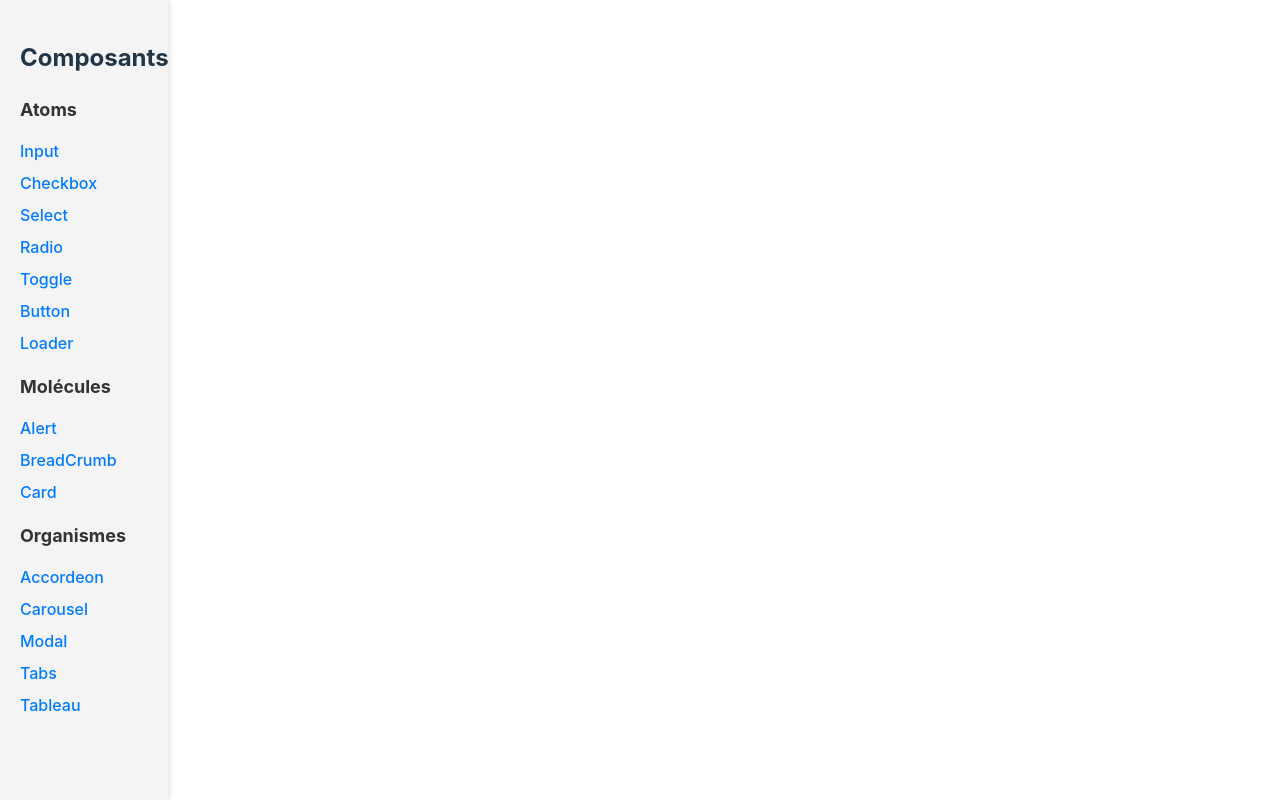
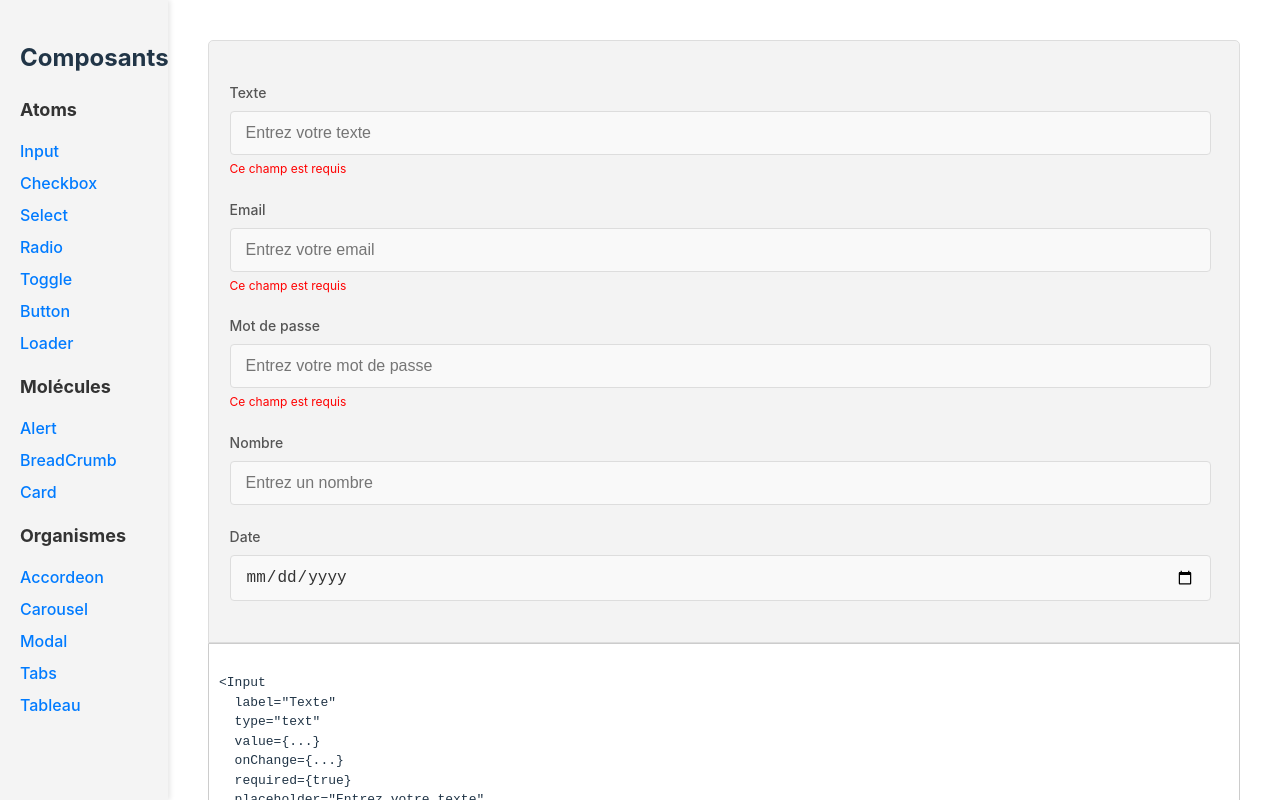
Before and after one commit to JeanFourest/potentiel, a React (Vite) app: page /input in a window 1280 px wide. Built offline with nearby package versions, Linux system fonts and the light colour scheme.

Commit message:
input complété

```diff
--- a/src/App.tsx
+++ b/src/App.tsx
@@ -11,7 +11,7 @@ import Button from "./components/Button/Button";
 import LoaderExample from "./components/Loader/Loader.example";
 import Card from "./components/Card/Card";
 import imageUrl from './components/assets/images/beau gosse.png';
-import Input from './components/Input/Input';
+import InputExample from './components/Input/Input.example';
 import Radio from './components/Radio/Radio'
 import CarouselExample from './components/Carousel/Carousel.example';
 import CheckboxExample from './components/Checkbox/Checkbox.example';
@@ -45,27 +45,6 @@ const cardData: CardData = {
     actionText: "voir plus",
     extraClass: "height-500 width-30"
 };
-
-  const [formData, setFormData] = useState({
-    text: "",
-    email: "",
-    password: "",
-    number: "",
-    date: "",
-  });
-
-  const handleChange = (e: React.ChangeEvent<HTMLInputElement>) => {
-    const { name, value } = e.target;
-    setFormData({
-      ...formData,
-      [name]: value, // Met à jour l'état pour le champ spécifique
-    });
-  };
-
-  const handleSubmit = (e: React.FormEvent) => {
-    e.preventDefault();
-    console.log("Formulaire soumis:", formData);
-  };
 
   const [isToggled, setIsToggled] = useState(true);
   const handleToggle = () => {
@@ -112,7 +91,7 @@ const cardData: CardData = {
             <Routes>
             <Route path="/select" element={<SelectExample />} />
             <Route path="/loader" element={<LoaderExample />} />
-            <Route path="/card" element={<Card />} />
+            <Route path="/input" element={<InputExample />} />
             <Route path="/checkbox" element={<CheckboxExample />} />
             {/* <Route path="/button" element={<ButtonExample />} /> */}
             {/* <Route path="/input" element={<RadioExample />} /> */}
--- a/src/components/Carousel/Carousel.tsx
+++ b/src/components/Carousel/Carousel.tsx
@@ -2,7 +2,7 @@ import React, { useState, useEffect, useRef } from 'react';
 import './Carousel.css';
 
 interface CarouselProps {
-  slides: any[];
+  slides: React.ReactNode[];
   autoPlay?: boolean;
   interval?: number;
   showArrows?: boolean;
--- a/src/components/Input/Input.css
+++ b/src/components/Input/Input.css
@@ -1,34 +1,8 @@
-/* Styles globaux */
-/* body {
-    font-family: 'Arial', sans-serif;
-    background-color: #f4f7f6;
-    margin: 0;
-    padding: 0;
+.input-container {
+  max-width: 95%;
+  margin: 1% 2%;
   display: flex;
-    justify-content: center;
-    align-items: center;
-    height: 100vh;
-  } */
-
-  form {
-    background-color: white;
-    padding: 40px;
-    border-radius: 8px;
-    box-shadow: 0 4px 8px rgba(0, 0, 0, 0.1);
-    max-width: 400px;
-    width: 100%;
-  }
-
-  h1 {
-    font-size: 24px;
-    margin-bottom: 20px;
-    color: #333;
-    text-align: center;
-  }
-
-  /* Input Styles */
-  .input-container {
-    margin-bottom: 20px;
+  flex-direction: column;
 }
 
 .input-container label {
@@ -36,45 +10,45 @@
   margin-bottom: 8px;
   font-size: 14px;
   font-weight: 500;
-    color: #555;
+  color: var(--text-color, #555); /* Utilise une variable CSS pour la couleur du texte */
 }
 
 .input-container input {
-    width: 100%;
+  width: 97%;
   padding: 12px 15px;
   font-size: 16px;
-    border: 1px solid #ddd;
+  border: 1px solid var(--border-color, #ddd); /* Utilisation de variables CSS pour personnaliser */
   border-radius: 4px;
-    background-color: #f9f9f9;
+  background-color: var(--input-bg-color, #f9f9f9); /* Couleur d'arrière-plan personnalisable */
+  color: var(--input-text-color, #333); /* Couleur du texte de l'input */
   transition: all 0.3s ease;
 }
 
 .input-container input:focus {
-    border-color: #007BFF;
+  border-color: var(--focus-border-color, #007BFF);
   background-color: white;
   box-shadow: 0 0 5px rgba(0, 123, 255, 0.5);
   outline: none;
 }
 
-  .input-container input[disabled] {
-    background-color: #e9ecef;
+.input-container input:disabled {
+  background-color: var(--disabled-bg-color, #e9ecef);
   cursor: not-allowed;
 }
 
 .error-message {
-    color: red;
+  color: var(--error-color, red); /* Utilisation de variables CSS pour personnaliser */
   font-size: 12px;
   margin-top: 5px;
 }
 
-  /* Button Styles */
 .button {
   width: 100%;
   padding: 12px 20px;
   font-size: 16px;
   font-weight: 600;
   color: white;
-    background-color: #007BFF;
+  background-color: var(--button-bg-color, #007BFF); /* Couleur personnalisable */
   border: none;
   border-radius: 4px;
   cursor: pointer;
@@ -82,16 +56,15 @@
 }
 
 .button:hover {
-    background-color: #0056b3;
+  background-color: var(--button-hover-bg-color, #0056b3);
   transform: translateY(-2px);
 }
 
 .button:disabled {
-    background-color: #cccccc;
+  background-color: var(--button-disabled-bg-color, #cccccc);
   cursor: not-allowed;
 }
 
-  /* Responsive Design */
 @media (max-width: 768px) {
   form {
     padding: 20px;
@@ -112,8 +85,7 @@
   }
 }
 
-  /* Focus styles for accessibility */
 input:focus-visible {
-    outline: 2px dashed #007BFF;
+  outline: 2px dashed var(--focus-visible-color, #007BFF);
   outline-offset: 2px;
 }
--- a/src/components/Input/Input.example.tsx
+++ b/src/components/Input/Input.example.tsx
@@ -1,6 +1,139 @@
+import React, { useState } from "react";
+import Input from "./Input";
 
-const InputExample = ({}) => {
-  return <div></div>;
+function InputExample() {
+
+  const [formData, setFormData] = useState({
+    text: "",
+    email: "",
+    password: "",
+    number: "",
+    date: "",
+  });
+
+  const handleChange = (e: React.ChangeEvent<HTMLInputElement>) => {
+    const { name, value } = e.target;
+    setFormData({
+      ...formData,
+      [name]: value, // Met à jour l'état pour le champ spécifique
+    });
+  };
+
+  const codeExample = `
+<Input
+  label="Texte"
+  type="text"
+  value={...}
+  onChange={...}
+  required={true}
+  placeholder="Entrez votre texte"
+  name="text"
+/>
+
+<Input
+  label="Email"
+  type="email"
+  value={...}
+  onChange={...}
+  required={true}
+  placeholder="Entrez votre email"
+  name="email"
+/>
+
+<Input
+  label="Mot de passe"
+  type="password"
+  value={...}
+  onChange={...}
+  required={true}
+  placeholder="Entrez votre mot de passe"
+  name="password"
+/>
+
+<Input
+  label="Nombre"
+  type="number"
+  value={...}
+  onChange={...}
+  placeholder="Entrez un nombre"
+  name="number"
+/>
+
+<Input
+  label="Date"
+  type="date"
+  value={...}
+  onChange={...}
+  name="date"
+/>
+`;
+
+  return (
+    <div className="component-column">
+      <div className="componentCode">
+        <div className="container-column">
+          <Input
+            label="Texte"
+            type="text"
+            value={formData.text}
+            onChange={handleChange}
+            required={true}
+            placeholder="Entrez votre texte"
+            name="text"
+          />
+
+          <Input
+            label="Email"
+            type="email"
+            value={formData.email}
+            onChange={handleChange}
+            required={true}
+            placeholder="Entrez votre email"
+            name="email"
+          />
+
+          <Input
+            label="Mot de passe"
+            type="password"
+            value={formData.password}
+            onChange={handleChange}
+            required={true}
+            placeholder="Entrez votre mot de passe"
+            name="password"
+          />
+
+          <Input
+            label="Nombre"
+            type="number"
+            value={formData.number}
+            onChange={handleChange}
+            placeholder="Entrez un nombre"
+            name="number"
+          />
+
+          <Input
+            label="Date"
+            type="date"
+            value={formData.date}
+            onChange={handleChange}
+            name="date"
+          />
+        </div>
+
+        <div className="code-example-container">
+          <pre>
+            <code>{codeExample}</code>
+          </pre>
+          <button
+            className="copy-button"
+            onClick={() => navigator.clipboard.writeText(codeExample)}
+          >
+            Copy Code
+          </button>
+        </div>
+      </div>
+    </div>
+  );
 };
 
 export default InputExample;
```
Also changed, not shown: 1 other file (tests, documents, lock files or other folders). Lines whose indentation alone changed are shown as unchanged.
